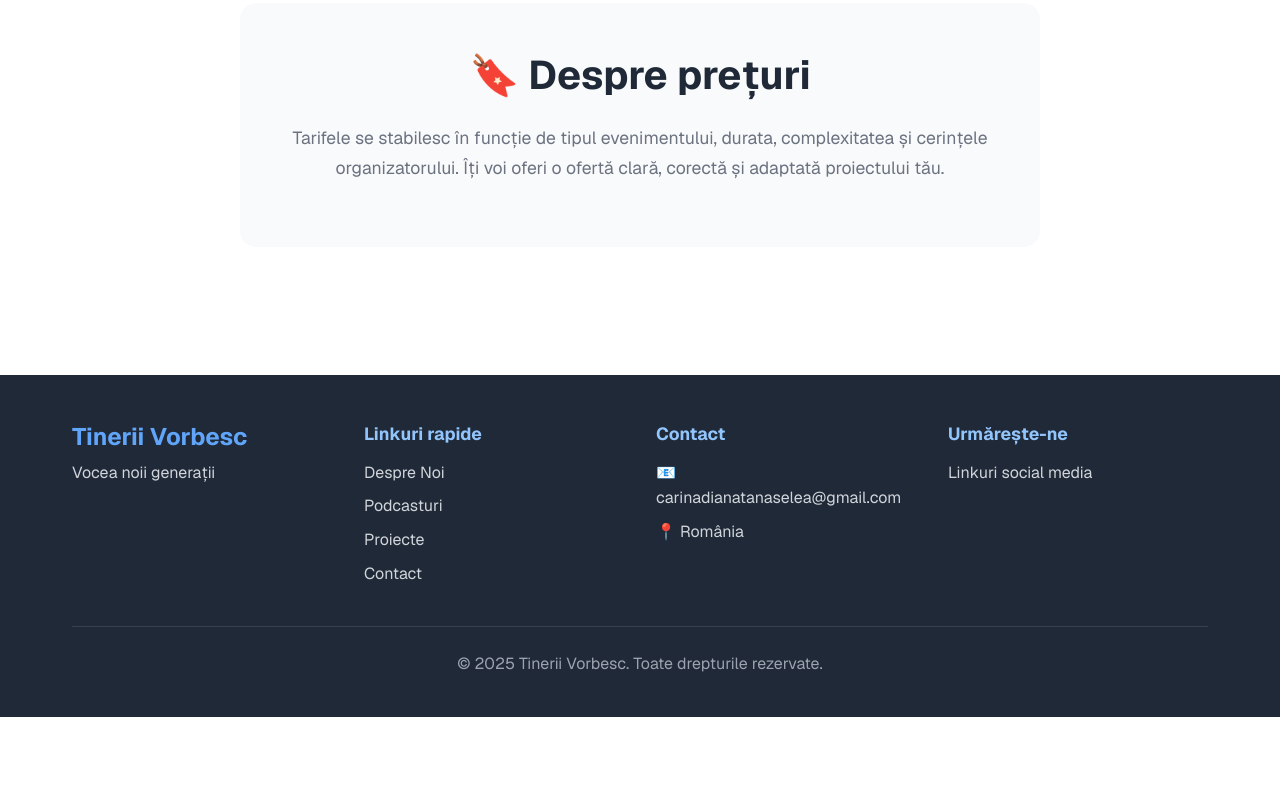
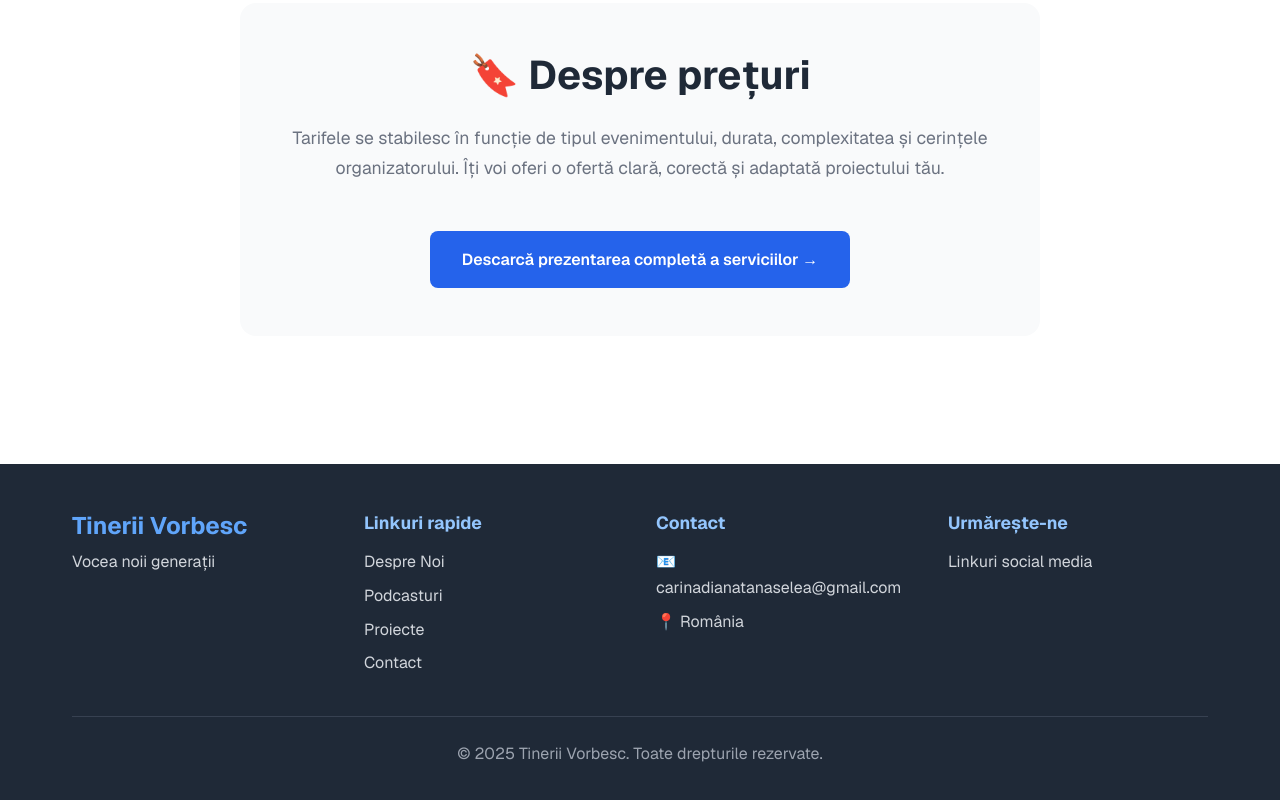
Before and after one commit to zyreoo/tineriivorbesc, a Next.js app: page /servicii in a window 1280 px wide. Shown: the part 6631-7431 px from the top of the page. Before the commit the page ends 7348 px from the top, so only its background shows below. Built offline with nearby package versions, Linux system fonts and the light colour scheme.

Commit message:
media kits

```diff
--- a/src/app/despre-noi/page.js
+++ b/src/app/despre-noi/page.js
@@ -264,8 +264,8 @@ export default function DespreNoi() {
               Ești jurnalist, partener sau sponsor și vrei să știi mai multe? Am pregătit un kit cu
               informații despre ce facem, cum am ajuns aici și cum putem colabora.
             </p>
-            <a href="#" className={styles.downloadBtn} download>
-              Descarcă PDF →
+            <a href="/Media_Kit_Tinerii_Vorbesc.docx" className={styles.downloadBtn} download>
+              Descarcă Media Kit →
             </a>
           </div>
         </div>
--- a/src/app/servicii/page.js
+++ b/src/app/servicii/page.js
@@ -276,6 +276,9 @@ export default function Servicii() {
               Tarifele se stabilesc în funcție de tipul evenimentului, durata, complexitatea și cerințele organizatorului.
               Îți voi oferi o ofertă clară, corectă și adaptată proiectului tău.
             </p>
+            <a href="/Servicii_Carina_Tanaselea_COMPLET.docx" className={styles.downloadBtn} download>
+              Descarcă prezentarea completă a serviciilor →
+            </a>
           </div>
         </div>
       </section>
--- a/src/app/servicii/page.module.css
+++ b/src/app/servicii/page.module.css
@@ -261,6 +261,25 @@
   font-size: 1.1rem;
   line-height: 1.7;
   color: var(--text-secondary);
+  margin-bottom: 2rem;
+}
+
+.downloadBtn {
+  display: inline-block;
+  padding: 1rem 2rem;
+  background: var(--primary);
+  color: white;
+  border-radius: 0.5rem;
+  font-weight: 600;
+  text-decoration: none;
+  transition: all 0.3s;
+  margin-top: 1rem;
+}
+
+.downloadBtn:hover {
+  background: var(--primary-dark);
+  transform: translateY(-2px);
+  box-shadow: 0 4px 12px rgba(37, 99, 235, 0.3);
 }
 
 @media (max-width: 768px) {
--- a/src/app/sponsorizari/page.js
+++ b/src/app/sponsorizari/page.js
@@ -74,8 +74,8 @@ export default function Sponsorizari() {
               Am făcut un kit cu toate informațiile importante – ce facem, cum am ajuns aici,
               ce impact avem și cum putem colabora. E util dacă vrei să ne prezinți altora.
             </p>
-            <a href="#" className={styles.downloadBtn} download>
-              Descarcă Media Kit PDF →
+            <a href="/Media_Kit_Tinerii_Vorbesc.docx" className={styles.downloadBtn} download>
+              Descarcă Media Kit →
             </a>
           </div>
         </div>
```
Also changed, not shown: 2 other files (tests, documents, lock files or other folders).
